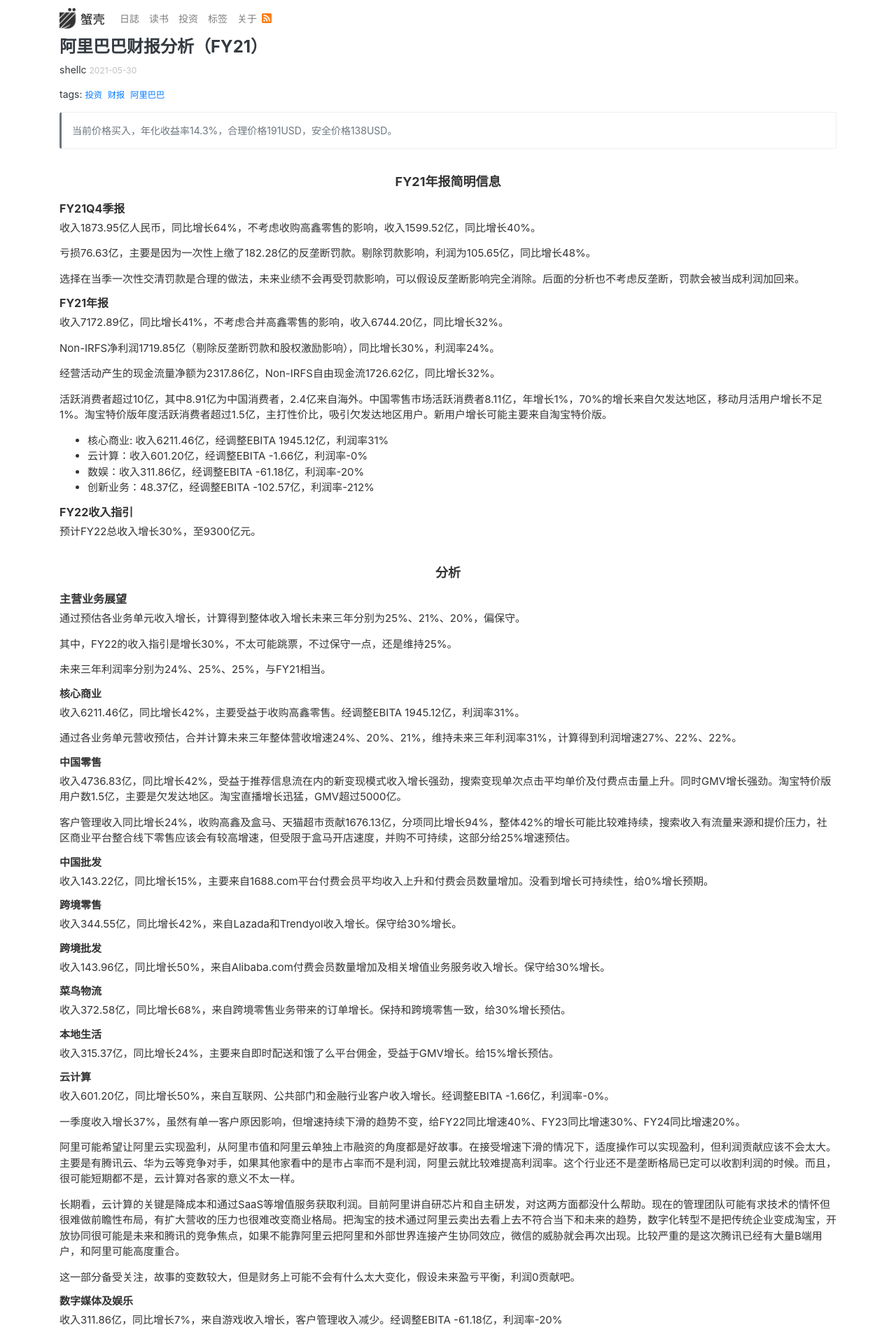
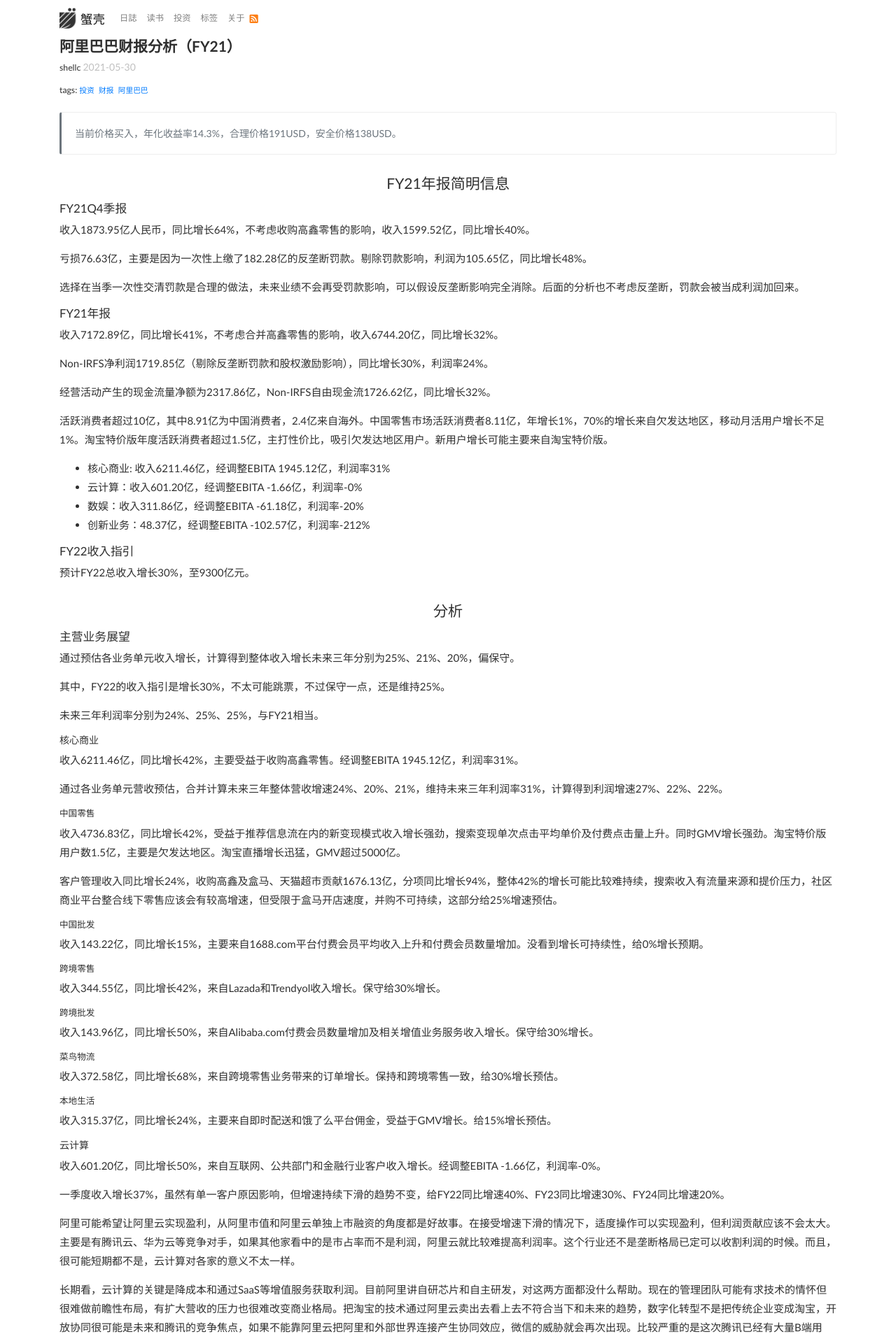
Before and after one commit to shellc/shellc.github.io, a Jekyll site: the page built from _posts/2021-05-30-阿里巴巴财报分析（FY21）.md, in a window 1280 px wide. Shown: the top 1914 px of the page at 70% size. Built offline with Jekyll 4.4.1, drawn with Linux system fonts in a browser that asks for light colours; some web fonts are replaced; some of the changed text lies outside the part shown.

Commit message:
update styles

```diff
--- a/_layouts/default.html
+++ b/_layouts/default.html
@@ -28,7 +28,7 @@
       </div>
 
       <div class="container">
-         <p class="footer">&copy;2002-2021 SHELLC.CN, All rights reserved. IPC证：<a href="https://beian.miit.gov.cn" target="_blank">京ICP备14048959号-1</a></p>
+         <p class="footer">&copy;2002-2022 SHELLC.CN, All rights reserved. ICP证：<a href="https://beian.miit.gov.cn" target="_blank">京ICP备14048959号-1</a></p>
       </div>
 
 
--- a/assets/css/styles.css
+++ b/assets/css/styles.css
@@ -4,59 +4,72 @@
 font-family: /*"Source Han Serif SC", "Source Han Serif", */-apple-system, BlinkMacSystemFont, "Segoe UI", Helvetica, Arial, sans-serif, "Apple Color Emoji", "Segoe UI Emoji", "Segoe UI Symbol";
 text-rendering: optimizeLegibility;
 -webkit-font-smoothing: antialiased;
-font-size: 14px;
+font-size: 0.875rem;
 }
 
-h1 {font-size:24px; font-weight: bold;}
-h2 {font-size:18px; color: #333; font-weight: bold; margin-top: 2em; margin-bottom: 1em; text-align: center}
-h3 {font-size:16px; color: #333; font-weight: bold;}
-h4 {font-size:15px; color: #333; font-weight: bold;}
-h5 {font-size:15px; color: #333; font-weight: bold;}
-h6 {font-size: 14px}
+h1, h2, h3, h4, h5, h6, {
+    font-weight: 500;
+}
+h1 {font-size:1.5rem; font-weight: bold;}
+h2 {font-size:1.5rem; margin-top: 2rem; margin-bottom: 1rem; text-align: center}
+h3 {font-size:1.2rem;  }
+h4 {font-size:1rem; }
+h5 {font-size:0.9rem; }
+h6 {font-size: 0.9rem;}
 
-a:hover { color: #e83e8c}
+a {
+    text-decoration: none;
+}
+a:hover {
+	color: #e83e8c;
+	text-decoration: none;
+}
 
 .navbar { padding: .5rem 0;}
-.footer { font-size: 12px; }
+.footer { font-size: 0.8rem; }
 
-.task-list { padding-left: 1em; list-style: none; margin-left: 0}
-.task-list-item input { margin-right: 1em; }
+.task-list { padding-left: 1rem; list-style: none; margin-left: 0}
+.task-list-item input { margin-right: 1rem; }
 
-.motto {padding-left: 5px; font-size:12px; color: #6c757d; border-left: 3px #6c757d solid;}
+.motto {padding-left: 5px; font-size:0.8rem; color: #6c757d; border-left: 3px #6c757d solid;}
 
 .post-list { padding-left: 0; list-style: none; /*font-family: "Times New Roman", SimSun, NSimSun, "宋体";*/}
 .post-list-item { display: block; margin-bottom: 1.5em }
-.post-list-item .title { font-size: 14px; display: inline;}
+.post-list-item .title { font-size: 1rem; display: inline;}
 .post-list-item .excerpt { color: #6c757d }
 .post-list-item .excerpt p {}
 
-.post { /*font-family: "Times New Roman", SimSun, NSimSun, "宋体";*/}
+.post {
+/*font-family: "Times New Roman", SimSun, NSimSun, "宋体";*/
+font-family: Optima, 'PingFangSC-light','PingFangTC-light', 'SF Pro SC','SF Pro Text',-apple-system,system-ui,'Segoe UI',Roboto,Ubuntu,Cantarell,'Noto Sans',sans-serif,BlinkMacSystemFont,'Helvetica Neue';
+color: #2f2f2f;
+}
 .post .excerpt {
-	padding-left: 5px;
-	font-size:14px;
+	padding-left: 1rem;
+	font-size:1rem;
 	color: #6c757d;
 
 	border: 1px solid #eee;
 	border-left: 3px #6c757d solid;
 
 	padding: 5px;
-    margin-top: 15px;
-    margin-bottom: 15px;
+    margin-top: 1.5rem;
+    margin-bottom: 1.5rem;
 
     border-radius: .25rem;
 
     background-color: #fff;
 }
-.post .excerpt p {margin: 10px;}
+.post .excerpt p {margin: 1rem;}
 
-.post .content {font-size:15px; color: #333; }
-.post .date {color: #c0c0c0; font-size: 12px;}
+.post .content {font-size:15px; color: #2f2f2f; line-height: 180%;}
+.post .date {color: #c0c0c0; font-size: 1rem;}
 .post .tags {}
 
 .book-img {width: 200px;}
 
-#tagcloud {margin: 20px;}
+#tagcloud {margin: 1rem;}
 #tagcloud p {display: inline; }
-#tagcloud code {margin-right:30px}
+#tagcloud code {margin-right:2rem}
 
-blockquote { font-style: oblique; padding-left: 5px; border-left: 3px #6c757d solid;}
+blockquote { font-style: oblique; padding-left: 1rem; border-left: 1rem #6c757d solid;}
```
